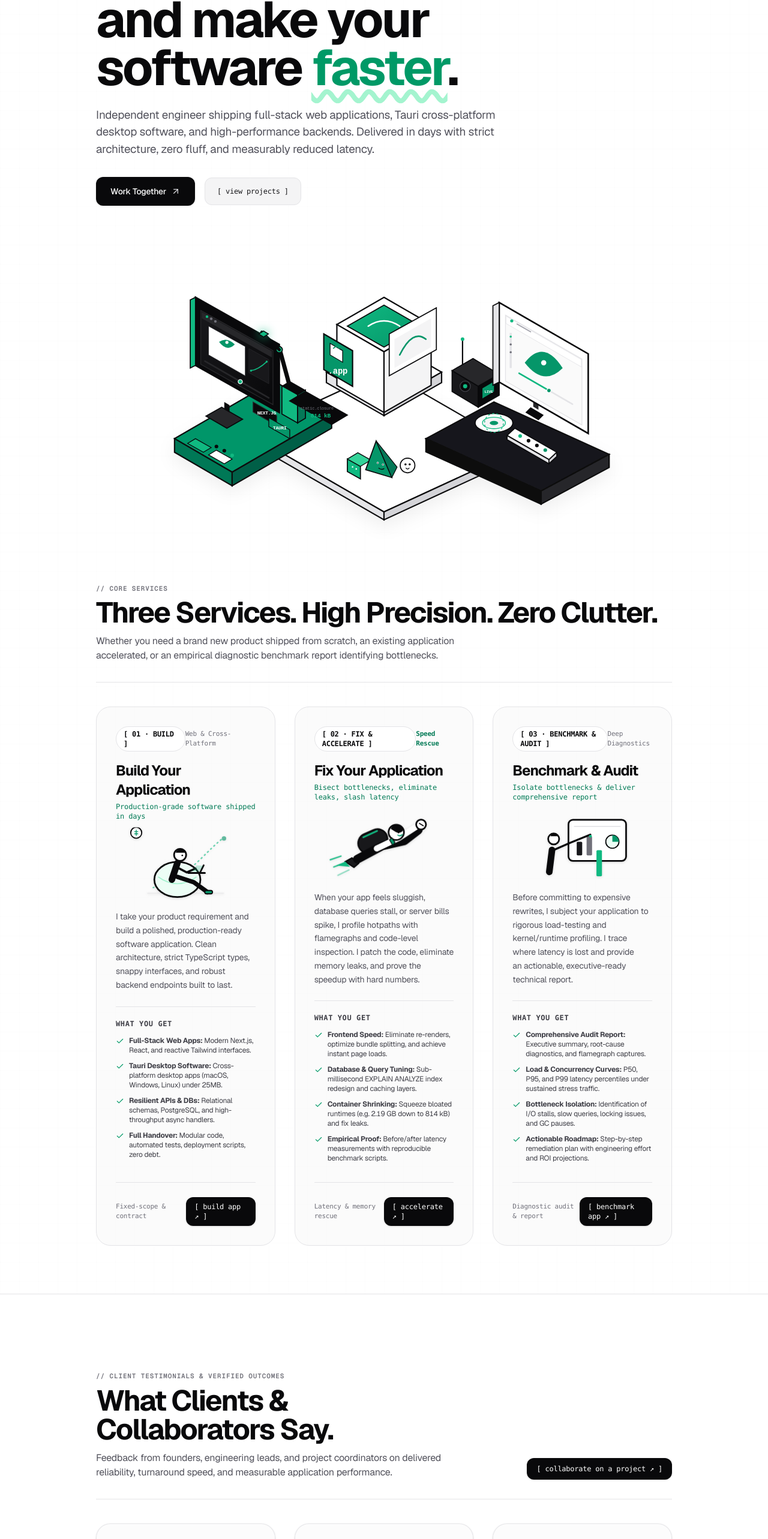
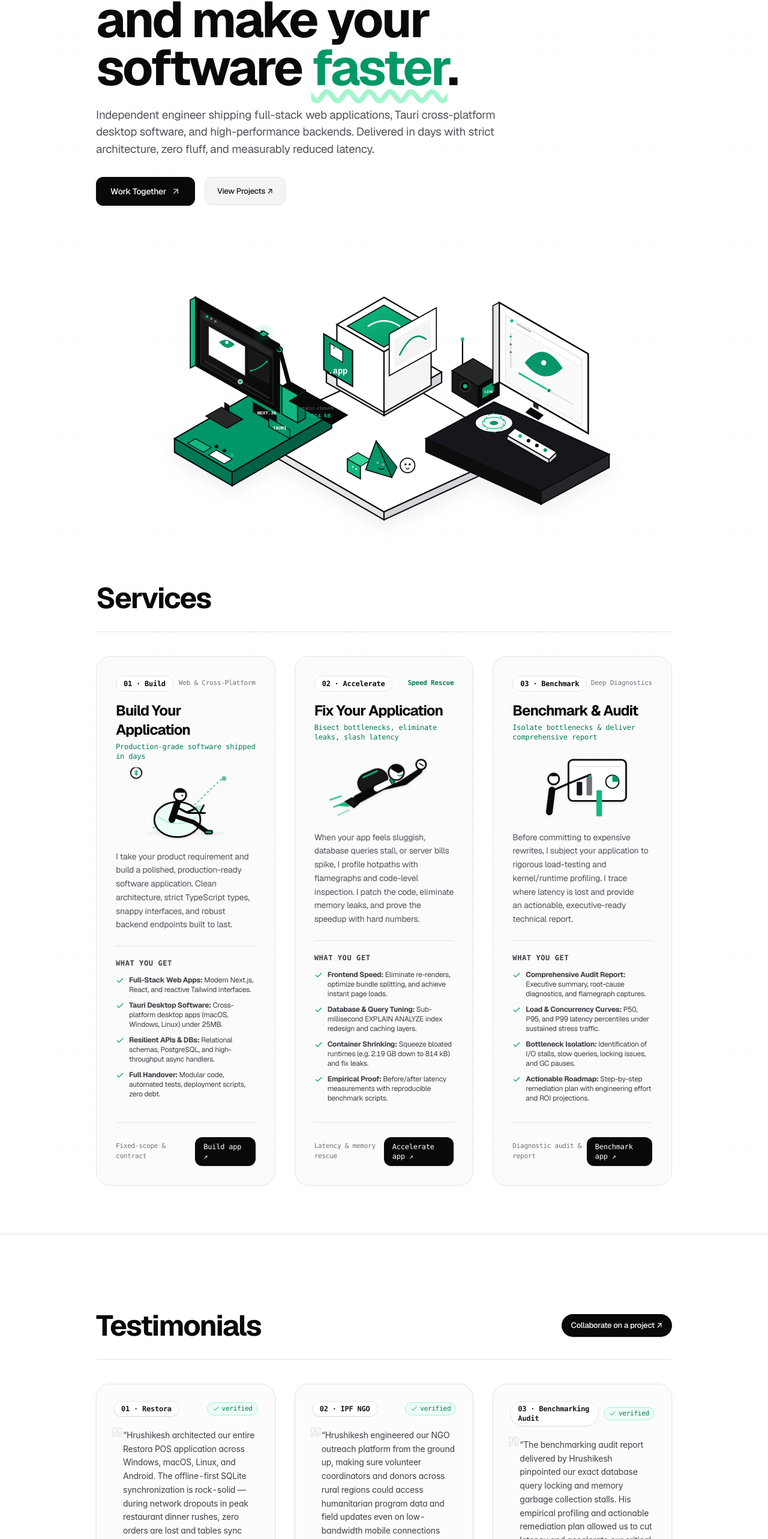
Before and after one commit to HrushikeshAnandSarangi/built-in-days, a Next.js app: page / in a window 1280 px wide. Shown: the part 232-2798 px from the top of the page at 60% size. Built offline with nearby package versions, Linux system fonts and the light colour scheme.

Commit message:
style: remove brackets from buttons and simplify section headings to clean minimalist titles

```diff
--- a/src/components/Footer.tsx
+++ b/src/components/Footer.tsx
@@ -19,22 +19,22 @@ export function Footer() {
 
           <div className="flex items-center gap-5 sm:gap-6 shrink-0 text-zinc-700">
             <a href="#services" className="hover:text-zinc-950 hover:underline underline-offset-4 decoration-zinc-300 transition-colors">
-              [ services ]
+              Services
             </a>
             <a href="#testimonials" className="hover:text-zinc-950 hover:underline underline-offset-4 decoration-zinc-300 transition-colors">
-              [ testimonials ]
+              Testimonials
             </a>
             <a href="#projects" className="hover:text-zinc-950 hover:underline underline-offset-4 decoration-zinc-300 transition-colors">
-              [ projects ]
+              Projects
             </a>
             <a href="#contact" className="hover:text-zinc-950 hover:underline underline-offset-4 decoration-zinc-300 transition-colors">
-              [ contact ]
+              Contact
             </a>
             <a
               href="#"
-              className="inline-flex items-center gap-1 text-zinc-900 hover:text-emerald-700 transition-colors font-medium"
+              className="inline-flex items-center gap-1 text-zinc-900 hover:text-emerald-700 transition-colors font-medium hover:underline underline-offset-4 decoration-zinc-300"
             >
-              <span>[ top ↗ ]</span>
+              <span>Top ↗</span>
               <ArrowUp className="w-3.5 h-3.5" />
             </a>
           </div>
--- a/src/components/HeroServices.tsx
+++ b/src/components/HeroServices.tsx
@@ -55,9 +55,9 @@ export function HeroServices() {
 
             <a
               href="#projects"
-              className="inline-flex items-center gap-2 px-4 sm:px-5 py-3 sm:py-3.5 rounded-xl bg-zinc-100 hover:bg-zinc-200 text-zinc-900 font-mono text-xs transition-all border border-zinc-200"
+              className="inline-flex items-center gap-2 px-4 sm:px-5 py-3 sm:py-3.5 rounded-xl bg-zinc-100 hover:bg-zinc-200 text-zinc-900 font-medium text-xs sm:text-[13px] transition-all border border-zinc-200"
             >
-              <span>[ view projects ]</span>
+              <span>View Projects ↗</span>
             </a>
           </div>
         </div>
@@ -67,19 +67,12 @@ export function HeroServices() {
           <IsometricHeroVisual />
         </div>
 
-        {/* SECTION: THREE MAJOR SERVICES (BUILD, FIX, BENCHMARK) */}
+        {/* SECTION: THREE MAJOR SERVICES */}
         <div id="services" className="mt-24 sm:mt-32 scroll-mt-24">
           <div className="pb-6 sm:pb-8 border-b border-zinc-200">
-            <div className="type-eyebrow mb-2">
-              // core services
-            </div>
-            <h2 className="text-3xl sm:text-4xl md:text-5xl font-bold tracking-[-0.04em] leading-[1.0] text-zinc-950 text-balance">
-              Three Services. High Precision. Zero Clutter.
+            <h2 className="text-3xl sm:text-4xl md:text-5xl font-bold tracking-[-0.04em] leading-[1.0] text-zinc-950">
+              Services
             </h2>
-            <p className="mt-3 text-sm sm:text-base text-zinc-600 max-w-[60ch] leading-[1.5] tracking-[-0.015em] text-pretty">
-              Whether you need a brand new product shipped from scratch, an existing application
-              accelerated, or an empirical diagnostic benchmark report identifying bottlenecks.
-            </p>
           </div>
 
           {/* Three Service Pillars Grid */}
@@ -89,7 +82,7 @@ export function HeroServices() {
               <div>
                 <div className="flex items-center justify-between mb-4">
                   <span className="font-mono text-xs font-bold text-zinc-950 px-3 py-1 rounded-full bg-white border border-zinc-200">
-                    [ 01 · BUILD ]
+                    01 · Build
                   </span>
                   <span className="text-[11px] font-mono text-zinc-500">
                     Web & Cross-Platform
@@ -154,7 +147,7 @@ export function HeroServices() {
                   className="inline-flex items-center gap-1.5 px-3.5 py-2 rounded-xl bg-zinc-950 hover:bg-zinc-800 transition-colors text-xs font-mono font-medium shadow-sm"
                   style={{ color: "#ffffff", backgroundColor: "#09090b" }}
                 >
-                  <span style={{ color: "#ffffff" }}>[ build app ↗ ]</span>
+                  <span style={{ color: "#ffffff" }}>Build app ↗</span>
                 </a>
               </div>
             </div>
@@ -164,7 +157,7 @@ export function HeroServices() {
               <div>
                 <div className="flex items-center justify-between mb-4">
                   <span className="font-mono text-xs font-bold text-zinc-950 px-3 py-1 rounded-full bg-white border border-zinc-200">
-                    [ 02 · FIX & ACCELERATE ]
+                    02 · Accelerate
                   </span>
                   <span className="text-[11px] font-mono text-emerald-700 font-semibold">
                     Speed Rescue
@@ -229,7 +222,7 @@ export function HeroServices() {
                   className="inline-flex items-center gap-1.5 px-3.5 py-2 rounded-xl bg-zinc-950 hover:bg-zinc-800 transition-colors text-xs font-mono font-medium shadow-sm"
                   style={{ color: "#ffffff", backgroundColor: "#09090b" }}
                 >
-                  <span style={{ color: "#ffffff" }}>[ accelerate ↗ ]</span>
+                  <span style={{ color: "#ffffff" }}>Accelerate app ↗</span>
                 </a>
               </div>
             </div>
@@ -239,7 +232,7 @@ export function HeroServices() {
               <div>
                 <div className="flex items-center justify-between mb-4">
                   <span className="font-mono text-xs font-bold text-zinc-950 px-3 py-1 rounded-full bg-white border border-zinc-200">
-                    [ 03 · BENCHMARK & AUDIT ]
+                    03 · Benchmark
                   </span>
                   <span className="text-[11px] font-mono text-zinc-500">
                     Deep Diagnostics
@@ -304,7 +297,7 @@ export function HeroServices() {
                   className="inline-flex items-center gap-1.5 px-3.5 py-2 rounded-xl bg-zinc-950 hover:bg-zinc-800 transition-colors text-xs font-mono font-medium shadow-sm"
                   style={{ color: "#ffffff", backgroundColor: "#09090b" }}
                 >
-                  <span style={{ color: "#ffffff" }}>[ benchmark app ↗ ]</span>
+                  <span style={{ color: "#ffffff" }}>Benchmark app ↗</span>
                 </a>
               </div>
             </div>
--- a/src/components/Navbar.tsx
+++ b/src/components/Navbar.tsx
@@ -92,7 +92,7 @@ export function Navbar() {
               onClick={() => setMobileMenuOpen(false)}
               className="px-3 py-2.5 rounded-xl hover:bg-black/[0.04] flex items-center justify-between text-zinc-900"
             >
-              <span>[ 01 · Services (Build, Fix, Audit) ]</span>
+              <span>01 · Services</span>
               <ArrowUpRight className="w-4 h-4 text-zinc-400" />
             </a>
             <a
@@ -100,7 +100,7 @@ export function Navbar() {
               onClick={() => setMobileMenuOpen(false)}
               className="px-3 py-2.5 rounded-xl hover:bg-black/[0.04] flex items-center justify-between text-zinc-900"
             >
-              <span>[ 02 · Client Testimonials ]</span>
+              <span>02 · Testimonials</span>
               <ArrowUpRight className="w-4 h-4 text-zinc-400" />
             </a>
             <a
@@ -108,7 +108,7 @@ export function Navbar() {
               onClick={() => setMobileMenuOpen(false)}
               className="px-3 py-2.5 rounded-xl hover:bg-black/[0.04] flex items-center justify-between text-zinc-900"
             >
-              <span>[ 03 · Selected Projects ]</span>
+              <span>03 · Projects</span>
               <ArrowUpRight className="w-4 h-4 text-zinc-400" />
             </a>
 
@@ -117,10 +117,10 @@ export function Navbar() {
               <a
                 href="#contact"
                 onClick={() => setMobileMenuOpen(false)}
-                className="w-full inline-flex items-center justify-between px-4 py-3 rounded-xl bg-zinc-950 hover:bg-zinc-800 text-white font-mono text-xs font-medium transition-colors shadow-sm"
+                className="w-full inline-flex items-center justify-between px-4 py-3 rounded-xl bg-zinc-950 hover:bg-zinc-800 text-white font-medium text-xs sm:text-[13px] transition-colors shadow-sm"
                 style={{ color: "#ffffff", backgroundColor: "#09090b" }}
               >
-                <span style={{ color: "#ffffff" }}>[ Get in touch ↗ ]</span>
+                <span style={{ color: "#ffffff" }}>Get in touch ↗</span>
                 <ArrowUpRight className="w-4 h-4 text-zinc-300" />
               </a>
             </div>
--- a/src/components/ProjectsSection.tsx
+++ b/src/components/ProjectsSection.tsx
@@ -26,28 +26,19 @@ export function ProjectsSection() {
     <section id="projects" className="py-24 bg-zinc-50/50 border-t border-zinc-200 scroll-mt-16">
       <div className="max-w-5xl mx-auto px-4 sm:px-6 lg:px-8">
         {/* Section Header */}
-        <div className="flex flex-col md:flex-row md:items-end justify-between gap-6 pb-8 border-b border-zinc-200">
-          <div>
-            <div className="type-eyebrow mb-2">
-              // selected work
-            </div>
-            <h2 className="text-3xl sm:text-4xl md:text-5xl font-bold tracking-[-0.04em] leading-[1.0] text-zinc-950 text-balance">
-              Web Platforms & Cross-Platform Software
-            </h2>
-            <p className="mt-3 text-sm sm:text-base text-zinc-600 max-w-[58ch] leading-[1.5] tracking-[-0.015em] text-pretty">
-              Production web applications, offline-first operating systems, and high-performance
-              platforms built for real users and verified under real-world traffic.
-            </p>
-          </div>
+        <div className="flex items-center justify-between gap-6 pb-6 sm:pb-8 border-b border-zinc-200">
+          <h2 className="text-3xl sm:text-4xl md:text-5xl font-bold tracking-[-0.04em] leading-[1.0] text-zinc-950">
+            Projects
+          </h2>
 
           <a
             href="https://github.com/hrushikeshsarangi7"
             target="_blank"
             rel="noopener noreferrer"
-            className="inline-flex items-center gap-2 px-4 py-2.5 rounded-xl bg-white border border-zinc-300 text-zinc-900 text-xs font-mono font-medium hover:border-zinc-950 transition-colors shrink-0"
+            className="inline-flex items-center gap-2 px-4 py-2.5 rounded-full bg-white border border-zinc-300 text-zinc-900 text-xs sm:text-[13px] font-medium hover:border-zinc-950 transition-colors shrink-0 shadow-2xs"
           >
             <GithubIcon className="w-3.5 h-3.5" />
-            <span>[ github.com/hrushikeshsarangi7 ↗ ]</span>
+            <span>github.com/hrushikeshsarangi7 ↗</span>
           </a>
         </div>
 
@@ -69,7 +60,7 @@ export function ProjectsSection() {
                 }`}
                 style={selectedCategory === cat ? { color: "#ffffff", backgroundColor: "#09090b" } : {}}
               >
-                [ {cat.toLowerCase()} ]
+                {cat}
               </button>
             ))}
           </div>
@@ -100,7 +91,7 @@ export function ProjectsSection() {
             style={{ color: "#ffffff", backgroundColor: "#09090b" }}
           >
             <GithubIcon className="w-3.5 h-3.5 text-zinc-300" />
-            <span style={{ color: "#ffffff" }}>[ view repositories ↗ ]</span>
+            <span style={{ color: "#ffffff" }}>View repositories ↗</span>
           </a>
         </div>
 
@@ -129,8 +120,8 @@ export function ProjectsSection() {
             >
               <span>
                 {isExpanded
-                  ? `[ collapse to top 3 ↑ ]`
-                  : `[ expand all ${filteredProjects.length} projects ↓ ]`}
+                  ? "Collapse to top 3 ↑"
+                  : `Expand all ${filteredProjects.length} projects ↓`}
               </span>
               {isExpanded ? (
                 <ChevronUp className="w-4 h-4 text-zinc-600" />
--- a/src/components/TestimonialsSection.tsx
+++ b/src/components/TestimonialsSection.tsx
@@ -62,26 +62,17 @@ export function TestimonialsSection() {
     >
       <div className="max-w-5xl mx-auto px-4 sm:px-6 lg:px-8">
         {/* Section Header */}
-        <div className="flex flex-col md:flex-row md:items-end justify-between gap-6 pb-8 border-b border-zinc-200">
-          <div>
-            <div className="type-eyebrow mb-2">
-              // client testimonials & verified outcomes
-            </div>
-            <h2 className="text-3xl sm:text-4xl md:text-5xl font-bold tracking-[-0.04em] leading-[1.0] text-zinc-950 text-balance">
-              What Clients & Collaborators Say.
-            </h2>
-            <p className="mt-3 text-sm sm:text-base text-zinc-600 max-w-[58ch] leading-[1.5] tracking-[-0.015em] text-pretty">
-              Feedback from founders, engineering leads, and project coordinators on delivered reliability,
-              turnaround speed, and measurable application performance.
-            </p>
-          </div>
+        <div className="flex items-center justify-between gap-6 pb-6 sm:pb-8 border-b border-zinc-200">
+          <h2 className="text-3xl sm:text-4xl md:text-5xl font-bold tracking-[-0.04em] leading-[1.0] text-zinc-950">
+            Testimonials
+          </h2>
 
           <a
             href="#contact"
-            className="inline-flex items-center gap-2 px-4 py-2.5 rounded-xl bg-zinc-950 hover:bg-zinc-800 text-xs font-mono font-medium transition-colors shrink-0 shadow-sm"
+            className="inline-flex items-center gap-2 px-4 py-2.5 rounded-full bg-zinc-950 hover:bg-zinc-800 text-xs sm:text-[13px] font-medium transition-colors shrink-0 shadow-sm"
             style={{ color: "#ffffff", backgroundColor: "#09090b" }}
           >
-            <span style={{ color: "#ffffff" }}>[ collaborate on a project ↗ ]</span>
+            <span style={{ color: "#ffffff" }}>Collaborate on a project ↗</span>
           </a>
         </div>
 
@@ -96,7 +87,7 @@ export function TestimonialsSection() {
                 {/* Header row with index tag and verified badge */}
                 <div className="flex items-center justify-between gap-2 mb-5">
                   <span className="font-mono text-xs font-semibold text-zinc-900 px-3 py-1 rounded-full bg-white border border-zinc-200 shadow-2xs">
-                    [ {t.index} · {t.projectTag} ]
+                    {t.index} · {t.projectTag}
                   </span>
                   <span className="inline-flex items-center gap-1 text-[11px] font-mono text-emerald-700 bg-emerald-50 px-2 py-0.5 rounded-full border border-emerald-200 shrink-0">
                     <Check className="w-3 h-3 text-emerald-600" />
```
Also changed, not shown: src/components/ProjectCard.tsx (+6 -6 lines).
